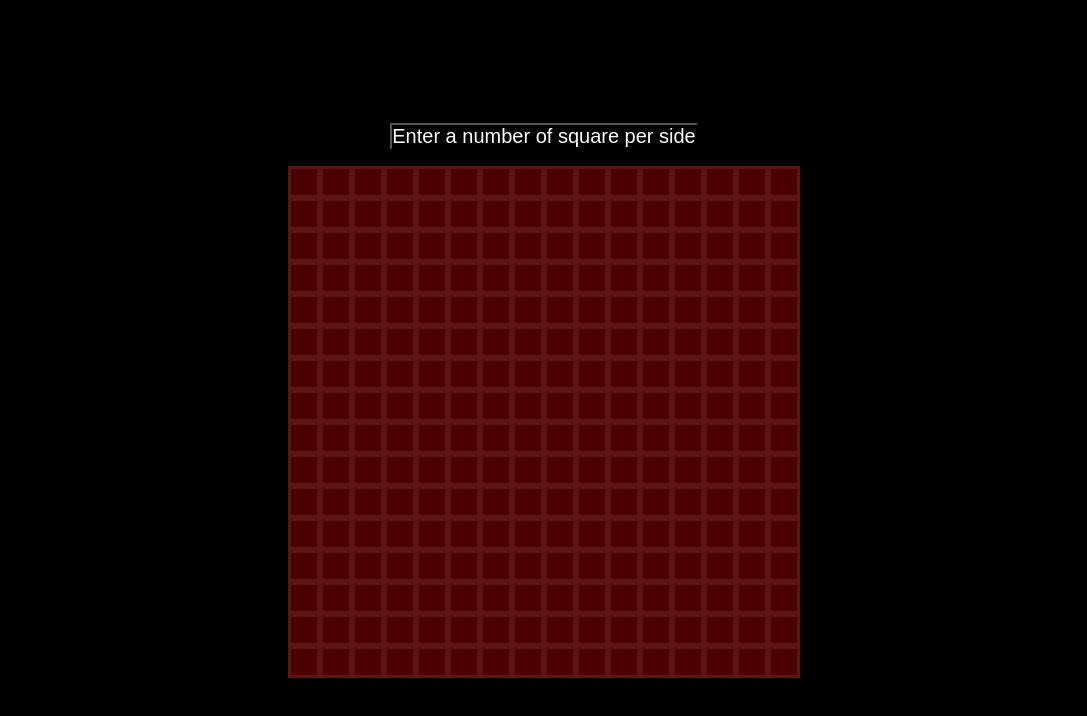
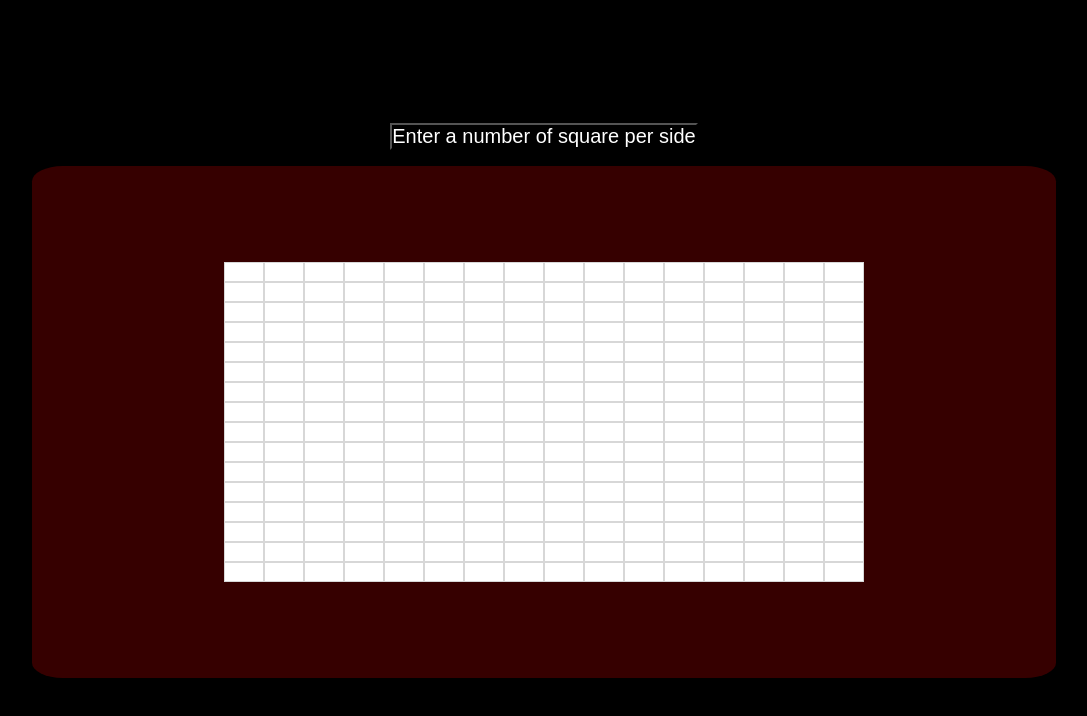
Before and after one commit to JPALX04/Etch-a-Sketch, a plain HTML site: page index.html in a window 1280 px wide. Shown: the whole page, without its empty margins (96-1183 px from the left). Drawn offline with Linux system fonts and the light colour scheme.

Commit message:
feat(ui): improve blackboard view and templates
Adjust aspect ratio to 2:1
Add new container components
Update background color for contrast

```diff
--- a/index.html
+++ b/index.html
@@ -8,9 +8,12 @@
     <title>Etch-a-Sketch</title>
   </head>
   <body>
-    <div id="mainContainer">
+    <div id="mainContainer" class="container">
       <div class="btnSize">
         <button>Enter a number of square per side</button>
+      </div>
+      <div class="template container">
+        <div class="blackBoard "></div>
       </div>
     </div>
   </body>
--- a/scripts.js
+++ b/scripts.js
@@ -1,8 +1,12 @@
 const btnSize = document.querySelector(".btnSize");
 const mainContainer = document.querySelector("#mainContainer");
+const template = document.querySelector(".template");
+const blackBoard = document.querySelector(".blackBoard");
 let gridContainer = document.createElement("div");
+
 gridContainer.className = "gridContainer";
-mainContainer.appendChild(gridContainer);
+template.appendChild(blackBoard);
+blackBoard.appendChild(gridContainer);
 
 let squareNumber = 16;
 
@@ -16,9 +20,9 @@ function loadPage() {
   }
   setValues();
 }
+
+let clickEvent;
 function setValues() {
-  let clickEvent;
-
   if (clickEvent) {
     btnSize.removeEventListener("click", clickEvent);
   }
--- a/styles.css
+++ b/styles.css
@@ -5,28 +5,49 @@
   /* outline: 2px solid hsl(0, 100%, 50%); */
 }
 
+.container {
+  display: flex;
+  align-items: center;
+  justify-content: center;
+}
+
 #mainContainer {
   height: 100vh;
   width: 100vw;
   background-color: black;
-  display: flex;
   align-items: center;
   justify-content: center;
   flex-direction: column;
   gap: 2vh;
 }
+
+.template {
+  aspect-ratio: 2/1;
+  width: 80vw;
+  background-color: rgba(255, 0, 0, 0.212);
+  border-radius: 3%;
+    flex-direction: column;
+
+}
+
+.blackBoard {
+  background-color: beige;
+  aspect-ratio: 2/1;
+  width: 50vw;
+
+}
+
 .gridContainer {
-  /* height: 800px; */
-  aspect-ratio: 1/1;
-  width: 40vw;
+  aspect-ratio: 2/1;
+  width: 50vw;
   background: rgb(66, 66, 66);
   display: flex;
   flex-wrap: wrap;
 }
 .gridDiv {
-  aspect-ratio: 1/1;
-  border: 3px solid rgba(255, 255, 255, 0.082);
-  background-color: rgb(77, 0, 0);
+  aspect-ratio: 2/1;
+  border: 1px solid rgba(0, 0, 0, 0.158);
+  background-color: rgb(255, 255, 255);
 }
 
 button {
```
